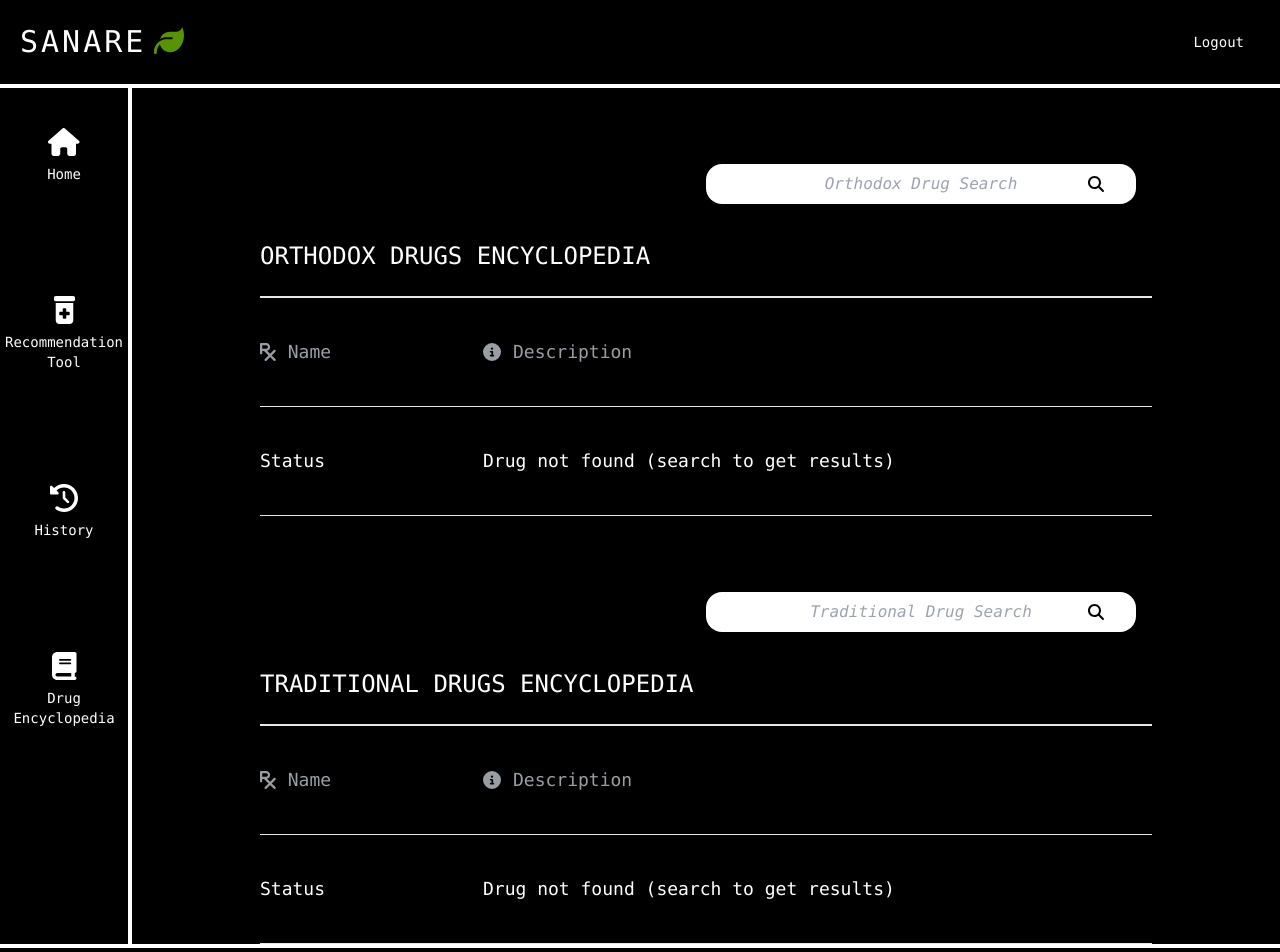
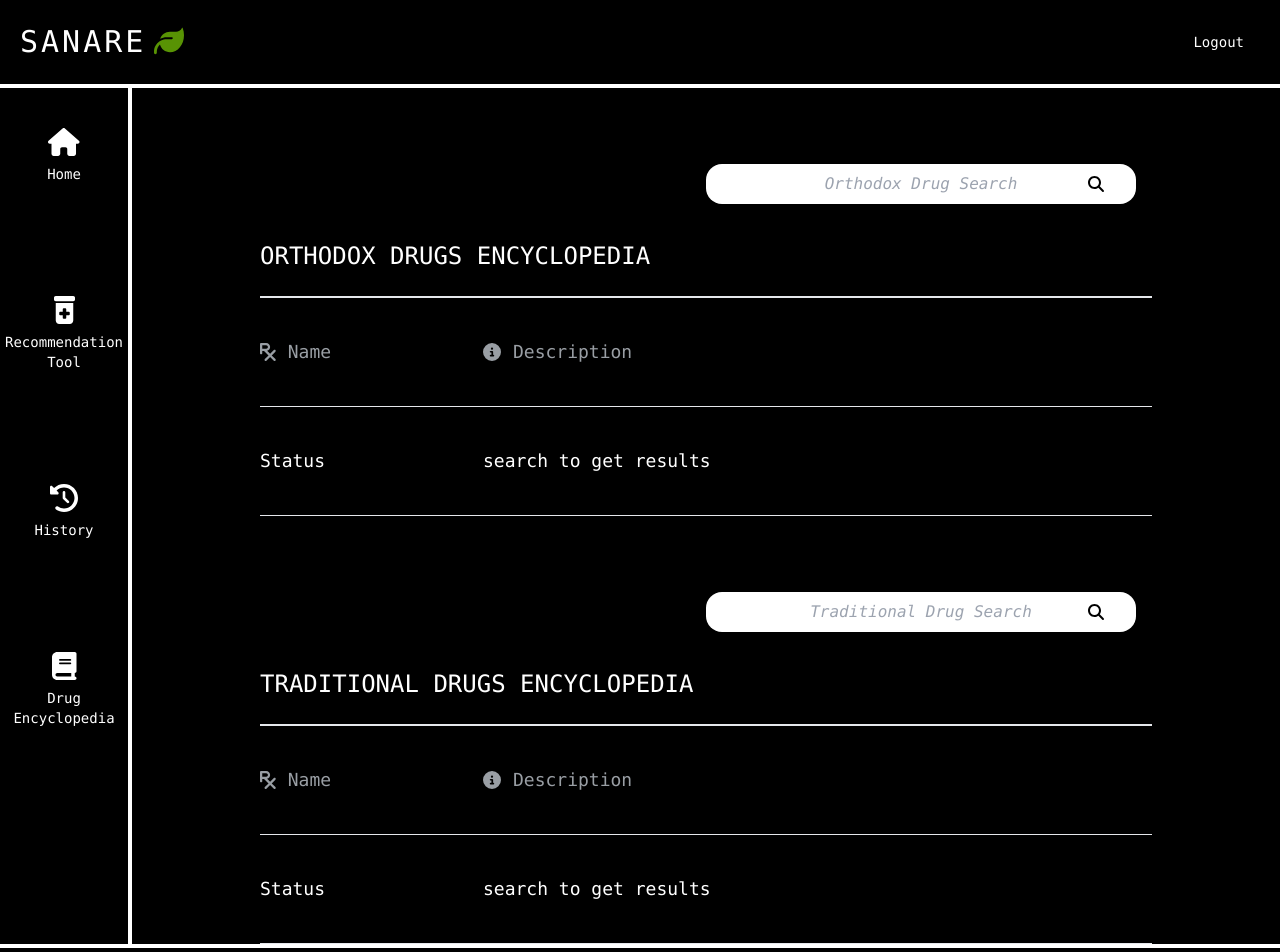
Before and after one commit to 10xpg/sanare, a React (Vite) app in the folder client/: page /encyclopedia in a window 1280 px wide. Shown: the top 952 px of the page. Built offline with nearby package versions, Linux system fonts and the light colour scheme.

Commit message:
refactor:: encyclopedia display

```diff
--- a/client/src/components/Encyclopedia/DrugsListCard.jsx
+++ b/client/src/components/Encyclopedia/DrugsListCard.jsx
@@ -1,44 +1,72 @@
 import { Link } from 'react-router-dom'
 import { PropTypes } from 'prop-types'
 
-export const OrthodoxDrugsItem = ({ results }) => {
-  return results?._id ? (
-    <div className=' justify-between text-lg grid grid-cols-[1fr,3fr] '>
-      <span className=' items-center hover:text-xl hover:text-[#7DD3FC] '>
-        <Link to={`/encyclopedia-od-detail/${results._id}`}>{results.name} </Link>
+export const OrthodoxDrugsItem = ({ results, err }) => {
+  if (results?._id) {
+    return (
+      <div className='justify-between text-lg grid grid-cols-[1fr,3fr]'>
+        <span className='items-center hover:text-xl hover:text-[#7DD3FC]'>
+          <Link to={`/encyclopedia-od-detail/${results._id}`}>{results.name}</Link>
         </span>
-
-      <span className='items-center'>{results.description}</span>
-    </div>
-  ) : (
-    <div className=' justify-between text-lg grid grid-cols-[1fr,3fr] '>
-      <span className='flex gap-3 items-center hover:text-xl hover:text-[#7DD3FC]'>Status</span>
-      <span className='flex gap-3 items-center'>Drug not found (search to get results)</span>
+        <span className='items-center truncate'>{results.description}</span>
       </div>
     )
   }
 
-export const TraditionalDrugsItem = ({ results }) => {
-  return results?._id ? (
+  if (err) {
+    return (
+      <div className='justify-between text-lg grid grid-cols-[1fr,3fr]'>
+        <span className='flex gap-3 items-center hover:text-xl hover:text-[#7DD3FC]'>Status</span>
+        <span className='flex gap-3 items-center text-red-600'>Drug not found </span>
+      </div>
+    )
+  }
+
+  if (results.length < 1) {
+    return (
+      <div className='justify-between text-lg grid grid-cols-[1fr,3fr]'>
+        <span className='flex gap-3 items-center hover:text-xl hover:text-[#7DD3FC]'>Status</span>
+        <span className='flex gap-3 items-center'>search to get results</span>
+      </div>
+    )
+  }
+}
+
+export const TraditionalDrugsItem = ({ results, err }) => {
+  if (results?._id) {
+    return (
       <div className=' justify-between text-lg grid grid-cols-[1fr,3fr] '>
         <span className=' items-center hover:text-xl hover:text-[#7DD3FC] '>
           <Link to={`/encyclopedia-td-detail/${results._id}`}>{results.product_name} </Link>
         </span>
+        <span className='items-center truncate'>{results.disease_indications}</span>
+      </div>
+    )
+  }
 
-      <span className='items-center'>{results.disease_indications}</span>
+  if (err) {
+    return (
+      <div className='justify-between text-lg grid grid-cols-[1fr,3fr]'>
+        <span className='flex gap-3 items-center hover:text-xl hover:text-[#7DD3FC]'>Status</span>
+        <span className='flex gap-3 items-center text-red-600'>Drug not found </span>
       </div>
-  ) : (
-    <div className=' justify-between text-lg grid grid-cols-[1fr,3fr] '>
+    )
+  }
+
+  return (
+    <div className='justify-between text-lg grid grid-cols-[1fr,3fr]'>
       <span className='flex gap-3 items-center hover:text-xl hover:text-[#7DD3FC]'>Status</span>
-      <span className='flex gap-3 items-center'>Drug not found (search to get results)</span>
+      <span className='flex gap-3 items-center'>search to get results</span>
     </div>
   )
 }
 
 OrthodoxDrugsItem.propTypes = {
-  results: PropTypes.oneOfType([PropTypes.object, PropTypes.array])
+  results: PropTypes.oneOfType([PropTypes.object, PropTypes.array]),
+  err: PropTypes.oneOfType([PropTypes.object, PropTypes.array])
 }
 
 TraditionalDrugsItem.propTypes = {
-  results: PropTypes.oneOfType([PropTypes.object, PropTypes.array])
+  results: PropTypes.oneOfType([PropTypes.object, PropTypes.array]),
+  err: PropTypes.oneOfType([PropTypes.object, PropTypes.array])
 }
--- a/client/src/components/Encyclopedia/OrthodoxEncylopedia.jsx
+++ b/client/src/components/Encyclopedia/OrthodoxEncylopedia.jsx
@@ -7,17 +7,22 @@ import api from '../../api/client'
 export const OrthodoxEncyclopedia = () => {
   const [searchTerm, setSearchTerm] = useState('')
   const [searchResults, setSearchResults] = useState([])
+  const [error, setError] = useState(null)
 
   const handleSearchTermChange = (e) => {
     setSearchTerm(e.target.value)
   }
 
   const handleOrthodoxDrugSearch = async () => {
-    const res = await api.get(`/encyclopedia/orthodox/name/${searchTerm}`)
-    setSearchResults(res.data)
+    try {
+      const res = await api.get(`/encyclopedia/orthodox/name/${searchTerm}`)
+      setSearchResults(res.data)
+      setError(null)
+    } catch (error) {
+      setSearchResults([])
+      setError(error)
+    }
   }
-
-  console.log(searchResults)
 
   return (
     <div className='bg-black text-white font-mono pt-16 px-32'>
@@ -33,7 +38,7 @@ export const OrthodoxEncyclopedia = () => {
         <hr />
         <DrugsHeader />
         <hr />
-        <OrthodoxDrugsItem results={searchResults} />
+        <OrthodoxDrugsItem results={searchResults} err={error} />
         <hr />
       </div>
     </div>
--- a/client/src/components/Encyclopedia/TraditionalEncyclopedia.jsx
+++ b/client/src/components/Encyclopedia/TraditionalEncyclopedia.jsx
@@ -7,18 +7,22 @@ import api from '../../api/client'
 export const TraditionalEncyclopedia = () => {
   const [searchTerm, setSearchTerm] = useState('')
   const [searchResults, setSearchResults] = useState([])
+  const [error, setError] = useState(null)
 
-  console.log(searchTerm)
   const handleSearchTermChange = (e) => {
     setSearchTerm(e.target.value)
   }
 
   const handleTraditionalDrugSearch = async () => {
-    const res = await api.get(`/encyclopedia/traditional/name/${searchTerm}`)
-    setSearchResults(res.data)
+    try {
+      const res = await api.get(`/encyclopedia/traditional/name/${searchTerm}`)
+      setSearchResults(res.data)
+      setError(null)
+    } catch (error) {
+      setSearchResults([])
+      setError(error)
+    }
   }
-
-  console.log(searchResults)
 
   return (
     <div className='bg-black text-white font-mono pt-16 px-32'>
@@ -34,7 +38,7 @@ export const TraditionalEncyclopedia = () => {
         <hr />
         <DrugsHeader />
         <hr />
-        <TraditionalDrugsItem results={searchResults} />
+        <TraditionalDrugsItem results={searchResults} err={error} />
         <hr />
       </div>
     </div>
```
Also changed, not shown: client/src/components/Secure/ProtectRoute.jsx (added), client/src/components/Secure/index.js (added). Lines whose indentation alone changed are shown as unchanged.
